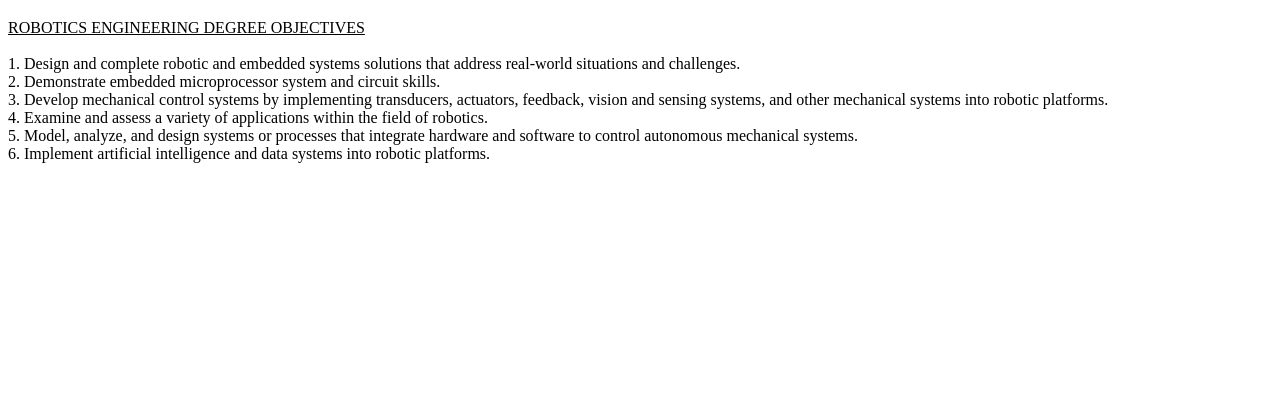
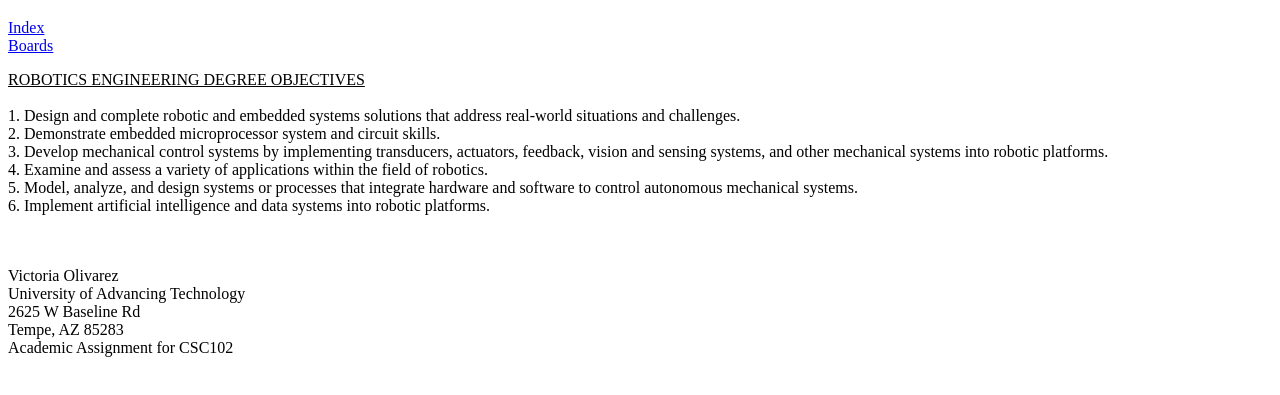
Before and after one commit to VIOLIV82457/CSC102, a plain HTML site: page boards.html in a window 1280 px wide. Shown: the part 61-456 px from the top of the page. Drawn offline with Linux system fonts and the light colour scheme.

Commit message:
Add files via upload

```diff
--- a/boards.html
+++ b/boards.html
@@ -7,6 +7,12 @@
 </head>
 <body>
     <h1>My CSC102 Boards page</h1>
+    <nav>
+        <a href="index.html">Index</a>
+        <br>
+        <a href="boards.html">Boards</a>
+        <br>
+    </nav>
     <p>
    <u> ROBOTICS ENGINEERING DEGREE OBJECTIVES</u>
     <br><br>
@@ -23,5 +29,18 @@ mechanical systems into robotic platforms.
 <br>
 6. Implement artificial intelligence and data systems into robotic platforms.
         </p>
+        <br>
+        <br>
+        <footer>
+            Victoria Olivarez
+            <br>
+            University of Advancing Technology
+            <br>
+            2625 W Baseline Rd
+            <br>
+            Tempe, AZ 85283
+            <br>
+            Academic Assignment for CSC102
+        </footer>
 </body>
 </html>
```
Also changed, not shown: index.html (+17 -0 lines).
